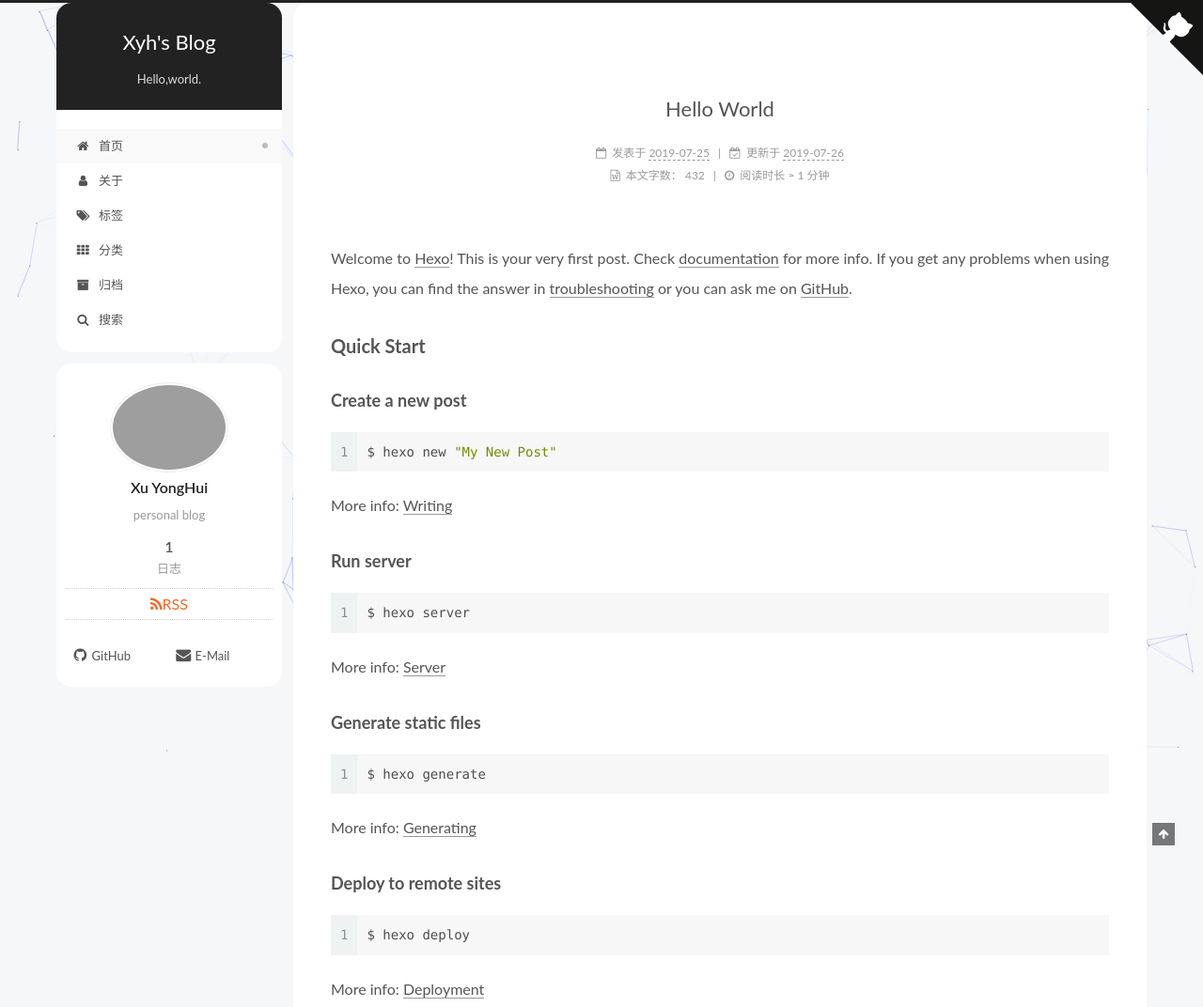
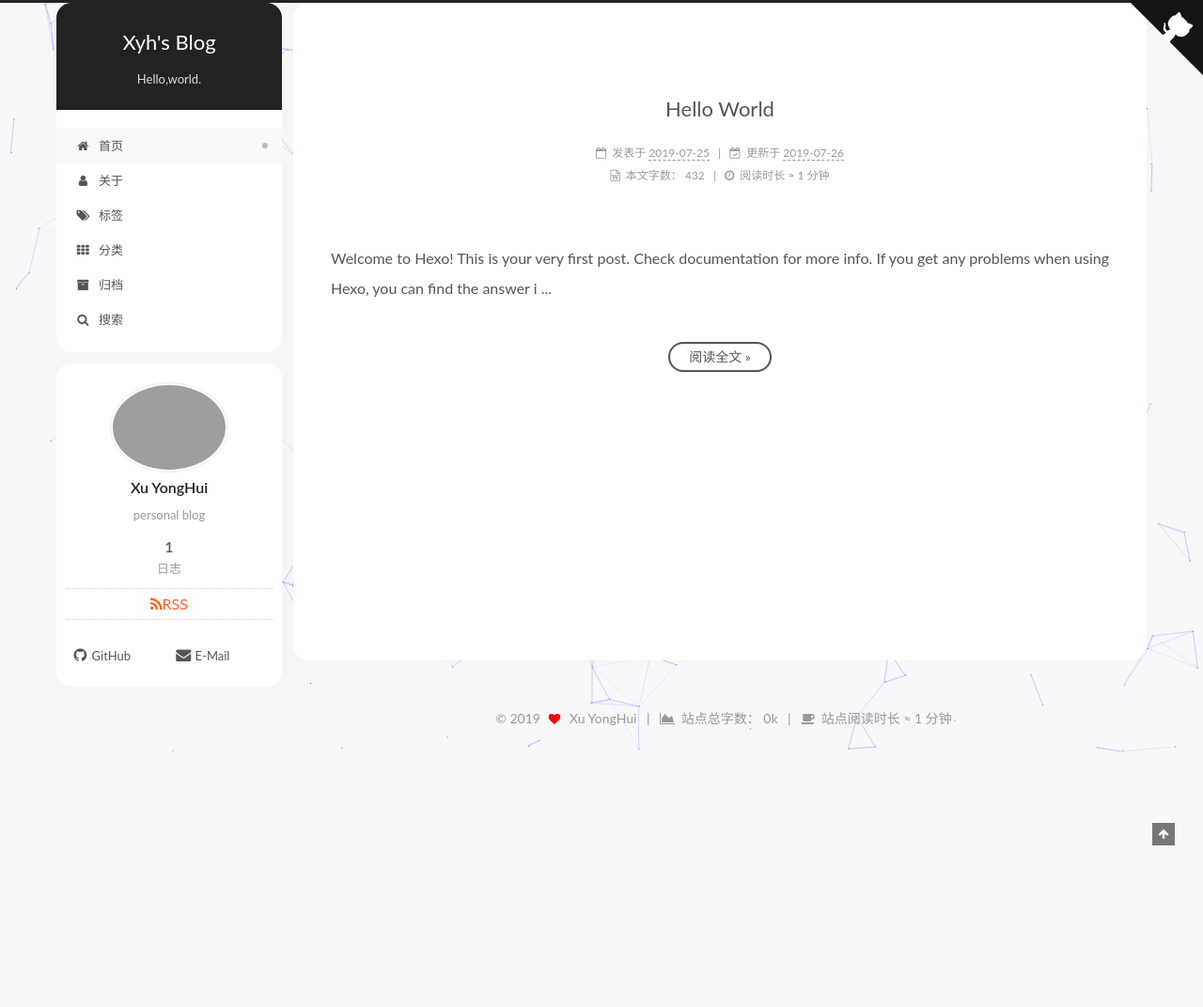
Before and after one commit to boluoh/boluoh.github.io, a plain HTML site: page index.html in a window 1280 px wide. Shown: the top 1072 px of the page at 94% size. After the commit the page ends 800 px from the top, so only its background shows below. Drawn offline with Linux system fonts and the light colour scheme; grey boxes are pictures that could not be loaded; a script that the page names is missing.

Commit message:
Site updated: 2019-07-26 17:51:12

```diff
--- a/index.html
+++ b/index.html
@@ -480,23 +480,21 @@
 
 
 
-            <a id="more"></a>
-
-<p>Welcome to <a href="https://hexo.io/" target="_blank" rel="noopener">Hexo</a>! This is your very first post. Check <a href="https://hexo.io/docs/" target="_blank" rel="noopener">documentation</a> for more info. If you get any problems when using Hexo, you can find the answer in <a href="https://hexo.io/docs/troubleshooting.html" target="_blank" rel="noopener">troubleshooting</a> or you can ask me on <a href="https://github.com/hexojs/hexo/issues" target="_blank" rel="noopener">GitHub</a>.</p>
-<h2 id="Quick-Start"><a href="#Quick-Start" class="headerlink" title="Quick Start"></a>Quick Start</h2><h3 id="Create-a-new-post"><a href="#Create-a-new-post" class="headerlink" title="Create a new post"></a>Create a new post</h3><figure class="highlight bash"><table><tr><td class="gutter"><pre><span class="line">1</span><br></pre></td><td class="code"><pre><span class="line">$ hexo new <span class="string">"My New Post"</span></span><br></pre></td></tr></table></figure>
-
-<p>More info: <a href="https://hexo.io/docs/writing.html" target="_blank" rel="noopener">Writing</a></p>
-<h3 id="Run-server"><a href="#Run-server" class="headerlink" title="Run server"></a>Run server</h3><figure class="highlight bash"><table><tr><td class="gutter"><pre><span class="line">1</span><br></pre></td><td class="code"><pre><span class="line">$ hexo server</span><br></pre></td></tr></table></figure>
-
-<p>More info: <a href="https://hexo.io/docs/server.html" target="_blank" rel="noopener">Server</a></p>
-<h3 id="Generate-static-files"><a href="#Generate-static-files" class="headerlink" title="Generate static files"></a>Generate static files</h3><figure class="highlight bash"><table><tr><td class="gutter"><pre><span class="line">1</span><br></pre></td><td class="code"><pre><span class="line">$ hexo generate</span><br></pre></td></tr></table></figure>
-
-<p>More info: <a href="https://hexo.io/docs/generating.html" target="_blank" rel="noopener">Generating</a></p>
-<h3 id="Deploy-to-remote-sites"><a href="#Deploy-to-remote-sites" class="headerlink" title="Deploy to remote sites"></a>Deploy to remote sites</h3><figure class="highlight bash"><table><tr><td class="gutter"><pre><span class="line">1</span><br></pre></td><td class="code"><pre><span class="line">$ hexo deploy</span><br></pre></td></tr></table></figure>
-
-<p>More info: <a href="https://hexo.io/docs/deployment.html" target="_blank" rel="noopener">Deployment</a></p>
+            <p>
 
 
+Welcome to Hexo! This is your very first post. Check documentation for more info. If you get any problems when using Hexo, you can find the answer i
+              ...
+            </p>
+          <!--noindex-->
+
+            <div class="post-button text-center">
+              <a class="btn" href="/2019/07/25/hello-world/#more" rel="contents">
+                阅读全文 &raquo;
+              </a>
+            </div>
+
+          <!--/noindex-->
 
 
     </div>
```
